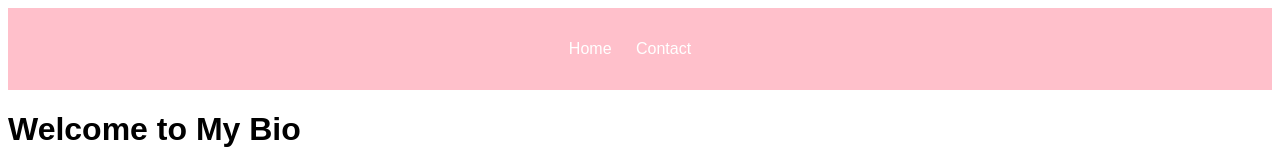
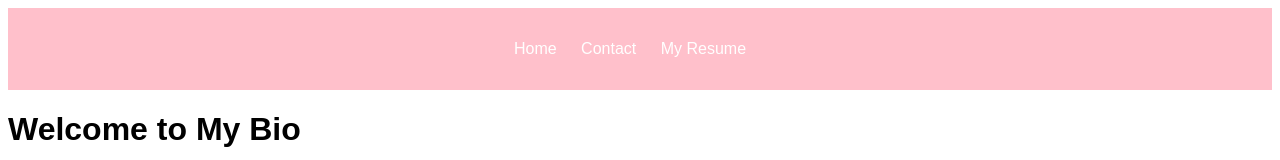
Before and after one commit to doushenyiyezhiqiu/CS5610_hw3, a plain HTML site: page FrontEnd/index.html in a window 1280 px wide. Shown: the top 160 px of the page. Drawn offline with Linux system fonts and the light colour scheme.

Commit message:
add resume

```diff
--- a/FrontEnd/index.html
+++ b/FrontEnd/index.html
@@ -10,6 +10,7 @@
             <ul>
                 <li><a href="index.html">Home</a></li>
                 <li><a href="contact.html">Contact</a></li>
+                <li><a href="LiLiangshe-resume.pdf">My Resume</a></li>
             </ul>
         </nav>
     </header>
@@ -30,6 +31,7 @@
         old. I know most people might be shy about this but I think that is just a fact.
         </p>
         </div>
+
     </main>
     <script src="script.js"></script>
 </body>
```
Also changed, not shown: 1 other file.
